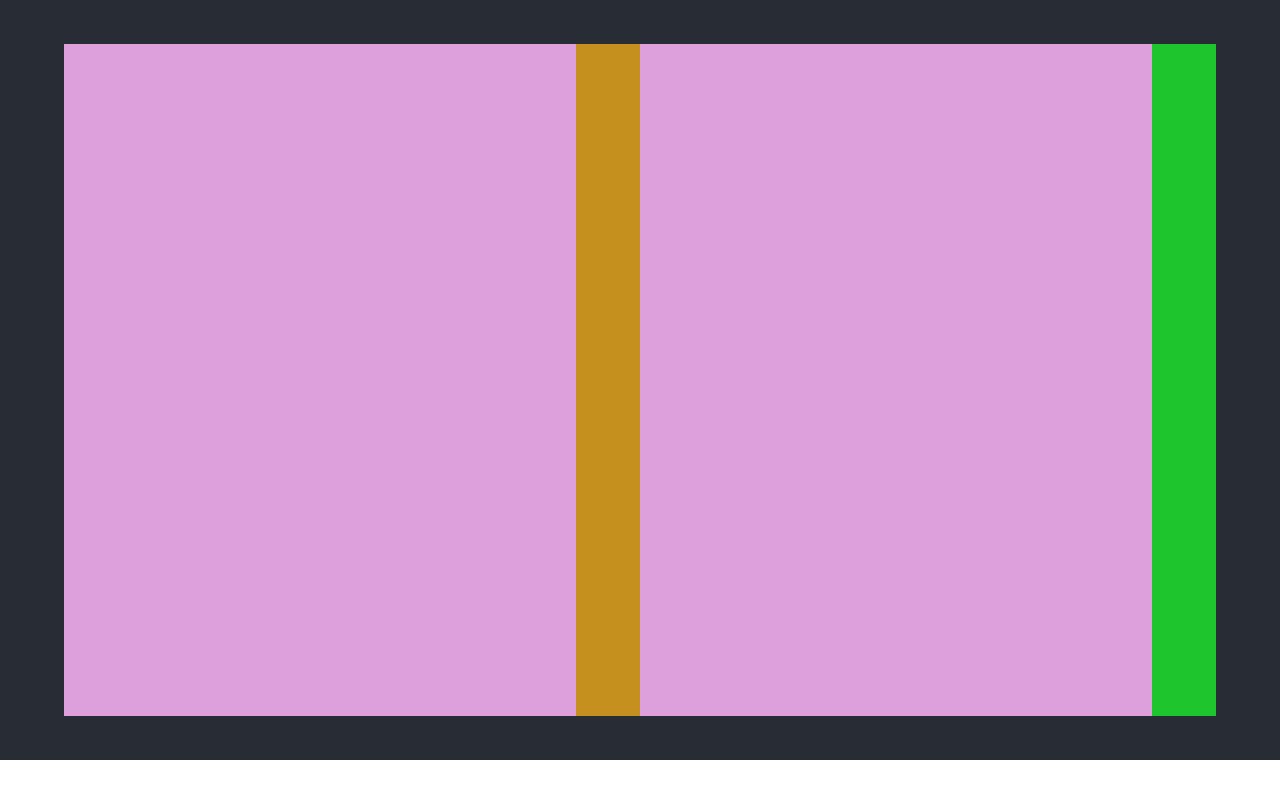
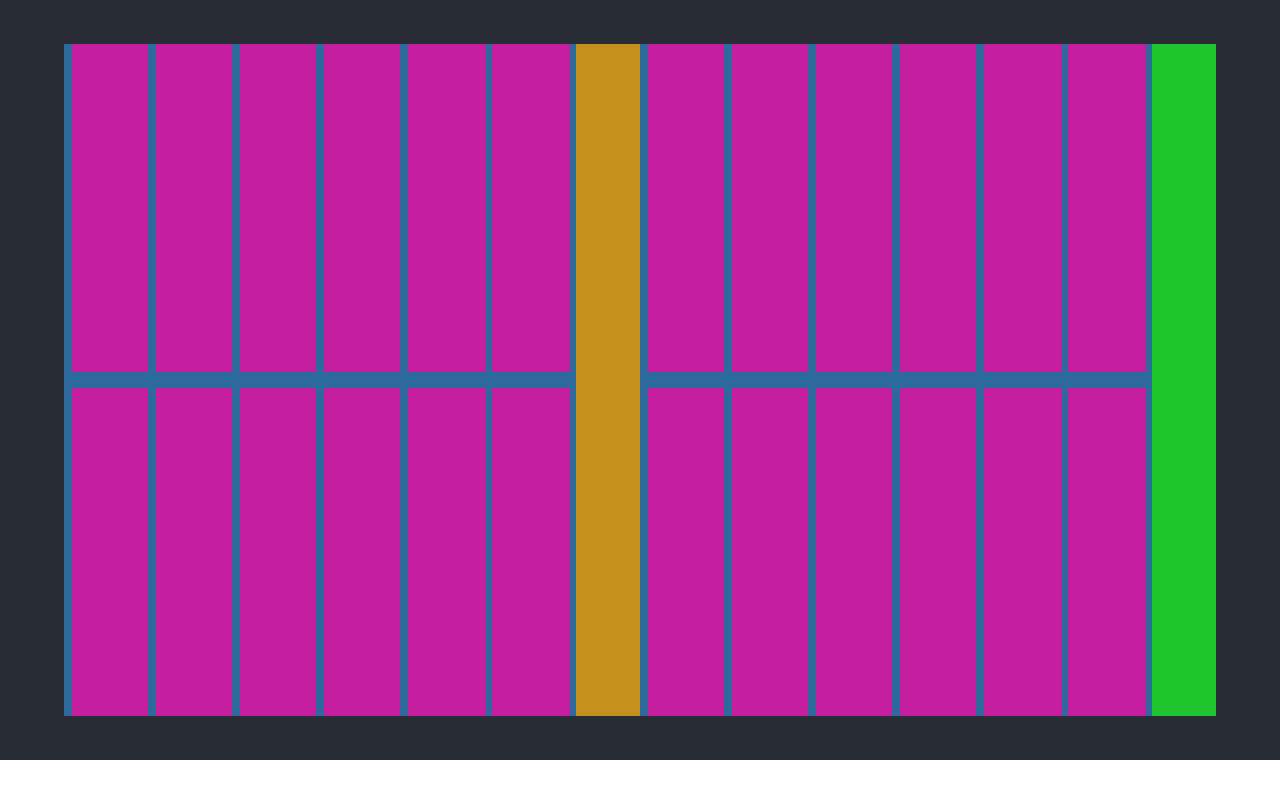
Before and after one commit to sam-swarr/backgammon, a React (Create React App) app: page / in a window 1280 px wide. Built offline with nearby package versions, Linux system fonts and the light colour scheme.

Commit message:
start rendering points

```diff
--- a/src/App.css
+++ b/src/App.css
@@ -49,8 +49,23 @@
 
 .Game-board-half {
   background-color:plum;
+  display: flex;
+  flex-direction: column;
   height: 84vh;
+  justify-content: space-between;
   width: 40%;
+}
+
+.Game-board-quadrant {
+  background-color:rgb(45, 105, 155);
+  display: flex;
+  height: 42vh;
+  justify-content: space-evenly;
+  width: 100%;
+}
+
+.Game-board-quadrant.bottom {
+  align-items: flex-end;
 }
 
 .Game-board-bar {
@@ -64,3 +79,9 @@
   height: 84vh;
   width: 5%;
 }
+
+.Point-wrapper {
+  background-color:rgb(197, 30, 161);
+  height: 41vh;
+  width: 15%;
+}
--- /dev/null
+++ b/src/BoardPoint.js
@@ -0,0 +1,20 @@
+import React from "react";
+import PropTypes from "prop-types";
+
+export default class BoardPoint extends React.Component {
+  static propTypes = {
+    pointNumber: PropTypes.number,
+  };
+
+  constructor(props) {
+    super(props);
+  }
+
+  render() {
+    return (
+      <div className="Point-wrapper">
+
+      </div>
+    );
+  }
+}
--- a/src/GameBoard.js
+++ b/src/GameBoard.js
@@ -1,6 +1,8 @@
 import React from "react";
 import PropTypes from "prop-types";
+
 import {COLORS, MOVEMENT_DIRECTION, PLAYERS} from './Constants';
+import BoardPoint from './BoardPoint';
 
 export default class GameBoard extends React.Component {
   static propTypes = {
@@ -15,16 +17,50 @@ export default class GameBoard extends React.Component {
   }
 
   render() {
+    const topLeftPoints = [];
+    if (this.props.playerMovementDirection == MOVEMENT_DIRECTION.COUNTERCLOCKWISE) {
+      for (let i = 12; i <= 17; i++) {
+        topLeftPoints.push(
+          <BoardPoint pointNumber={i} />
+        );
+      }
+    }
+
     return (
       <div className="Game-board-wrapper">
         <div className="Game-board-half">
-
+          <div className="Game-board-quadrant top">
+            {topLeftPoints}
+          </div>
+          <div className="Game-board-quadrant bottom">
+            <BoardPoint pointNumber={11} />
+            <BoardPoint pointNumber={10} />
+            <BoardPoint pointNumber={9} />
+            <BoardPoint pointNumber={8} />
+            <BoardPoint pointNumber={7} />
+            <BoardPoint pointNumber={6} />
+          </div>
         </div>
         <div className="Game-board-bar">
 
         </div>
         <div className="Game-board-half">
-
+          <div className="Game-board-quadrant top">
+            <BoardPoint pointNumber={18} />
+            <BoardPoint pointNumber={19} />
+            <BoardPoint pointNumber={20} />
+            <BoardPoint pointNumber={21} />
+            <BoardPoint pointNumber={22} />
+            <BoardPoint pointNumber={23} />
+          </div>
+          <div className="Game-board-quadrant bottom">
+            <BoardPoint pointNumber={5} />
+            <BoardPoint pointNumber={4} />
+            <BoardPoint pointNumber={3} />
+            <BoardPoint pointNumber={2} />
+            <BoardPoint pointNumber={1} />
+            <BoardPoint pointNumber={0} />
+          </div>
         </div>
         <div className="Game-board-home">
 
```
